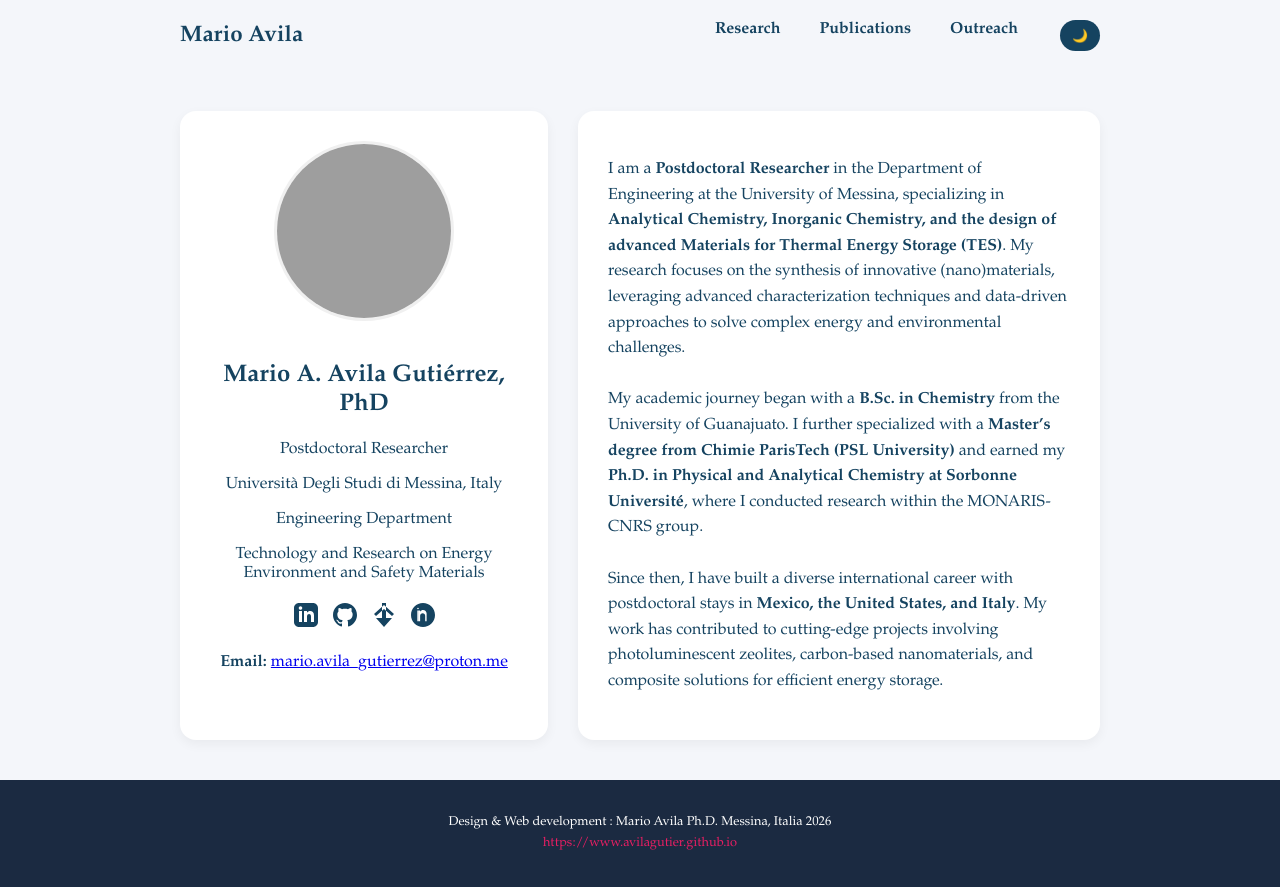
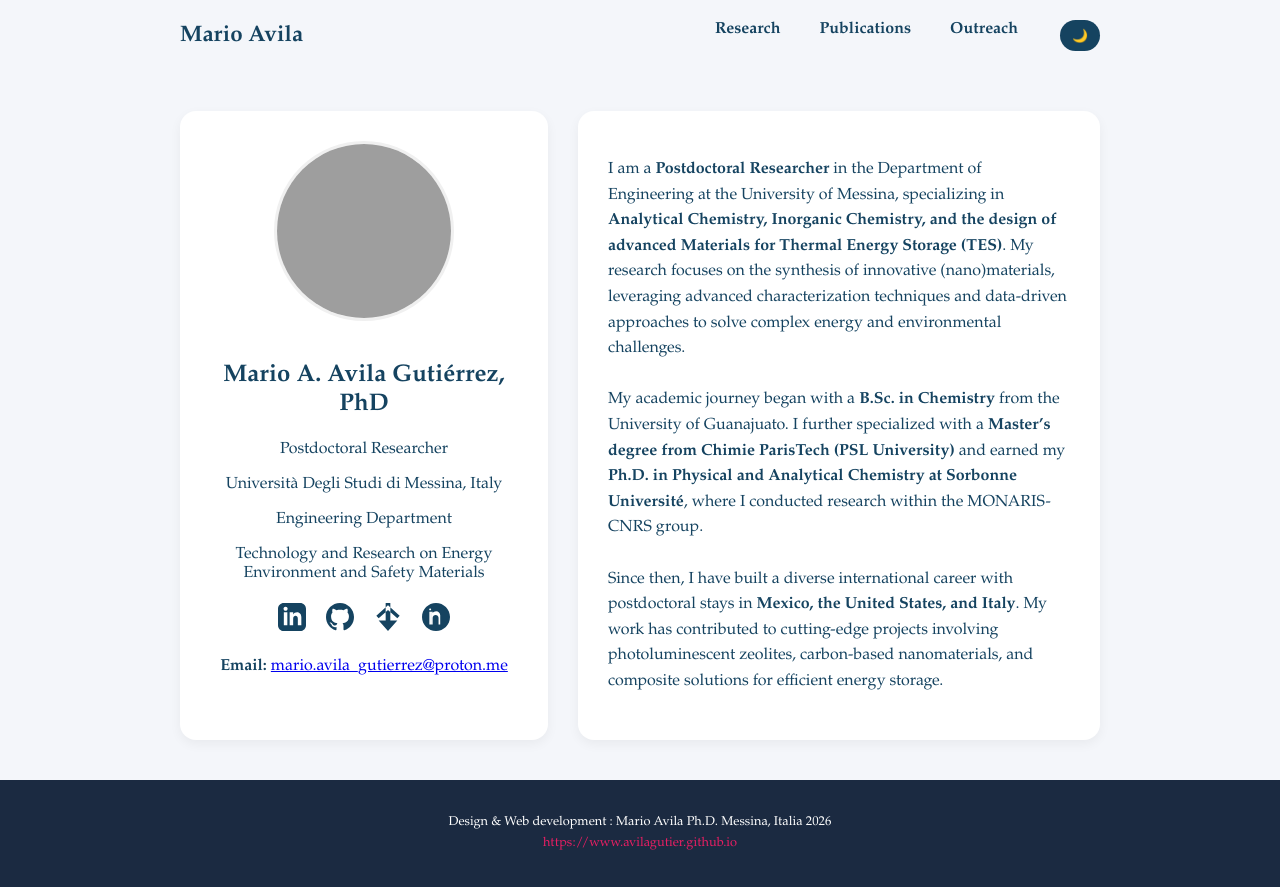
Before and after one commit to avilagutier/avilagutier.github.io, a plain HTML site: page index.html in a window 1280 px wide. Drawn offline with Linux system fonts and the light colour scheme; grey boxes are pictures that could not be loaded.

Commit message:
Adjust social icons spacing and size in CSS

```diff
--- a/style_avilagutier.css
+++ b/style_avilagutier.css
@@ -149,20 +149,29 @@
 .cover-social {
   display: flex;
   justify-content: center;
-  gap: 15px;
+  gap: 20px; /* Espacio entre logos */
   margin: 20px 0;
 }
 
-.cover-social svg {
-  width: 24px;
-  height: 24px;
-  color: #154360;
-  transition: transform 0.2s, color 0.2s;
+.cover-social a {
+  color: #154360; /* Color azul institucional */
+  transition: transform 0.3s ease, color 0.3s ease;
 }
 
-.cover-social a:hover svg {
-  color: #E91E63;
-  transform: scale(1.2);
+.cover-social svg {
+  width: 28px; /* Tamaño del icono */
+  height: 28px;
+}
+
+/* Efecto al pasar el mouse */
+.cover-social a:hover {
+  color: #E91E63; /* Cambia al color rosa/acento */
+  transform: scale(1.2); /* Se agranda un poco */
+}
+
+/* En modo oscuro, los iconos deben ser claros */
+body.dark-theme .cover-social a {
+  color: #f1f5f9;
 }
 
 /* --- PROYECTOS (GRID & CARDS) --- */
```
